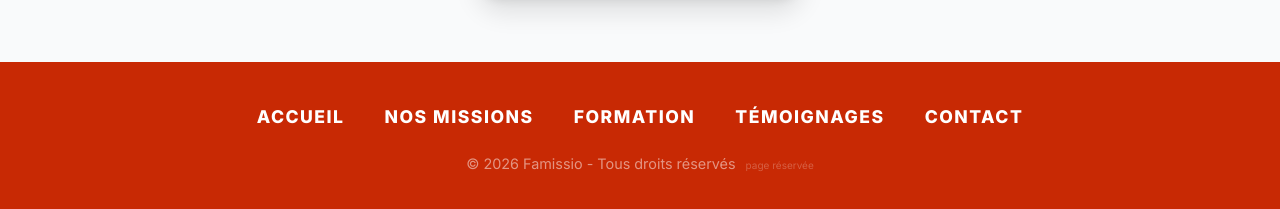
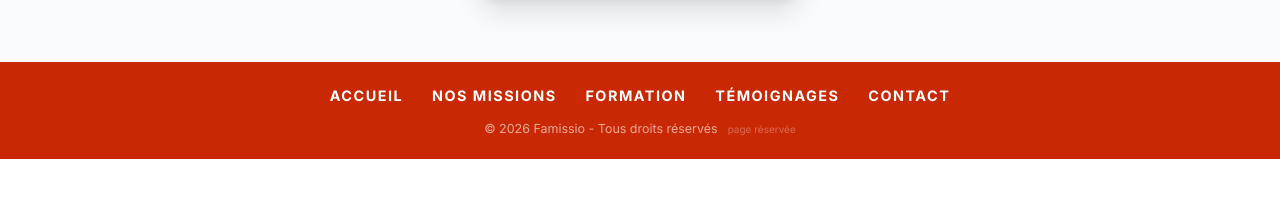
Before and after one commit to anselmecallens-source/famissio-antigravity, a React (Vite) app: page /temoignages in a window 1280 px wide. Shown: the part 3058-3267 px from the top of the page. After the commit the page ends 3217 px from the top, so only its background shows below. Built offline with nearby package versions, Linux system fonts and the light colour scheme.

Commit message:
Hide floating circle menu on desktop and reduce footer navbar size

```diff
--- a/src/components/Navbar.jsx
+++ b/src/components/Navbar.jsx
@@ -130,7 +130,8 @@ const Navbar = () => {
         </ul>
       </nav>
 
-      <div className={`nav-circle ${scrolled || window.innerWidth <= 1200 ? 'visible' : ''}`} style={{ zIndex: 9999 }}>
+      {/* Floating menu button (Mobile only) */}
+      <div className="nav-circle show-on-mobile" style={{ zIndex: 9999 }}>
         <button className="nav-toggle" id="menuToggle" onClick={toggleMenu}>
           <i className={`fas ${menuActive ? 'fa-times' : 'fa-bars'}`}></i>
         </button>
--- a/src/index.css
+++ b/src/index.css
@@ -1627,11 +1627,11 @@ section {
   }
 }
 
-/* FOOTER */
+/* FOOTER (COMPACT) */
 .site-footer {
   background: var(--flame);
   color: white;
-  padding: 2.5rem 5%;
+  padding: 1.25rem 5%;
   text-align: center;
   position: relative;
   z-index: 10;
@@ -1640,8 +1640,8 @@ section {
 .footer-nav {
   display: flex;
   justify-content: center;
-  gap: 2.5rem;
-  margin-bottom: 1.25rem;
+  gap: 1.8rem;
+  margin-bottom: 0.5rem;
   list-style: none;
   flex-wrap: wrap;
 }
@@ -1650,8 +1650,8 @@ section {
   color: white;
   text-decoration: none;
   font-family: 'Inter', sans-serif;
-  font-size: 1.1rem;
-  font-weight: 800;
+  font-size: 0.9rem;
+  font-weight: 700;
   text-transform: uppercase;
   letter-spacing: 1.5px;
   transition: color 0.3s;
@@ -1662,13 +1662,16 @@ section {
 }
 
 .footer-copy {
-  font-size: 0.9rem;
-  opacity: 0.5;
+  font-size: 0.78rem;
+  opacity: 0.6;
   text-align: center;
 }
 
-/* === SMART SCROLL-UP NAVBAR (Desktop Only) === */
+/* === SMART SCROLL-UP NAVBAR & HIDE CIRCLE MENU ON DESKTOP === */
 @media (min-width: 769px) {
+  .nav-circle {
+    display: none !important;
+  }
   .smart-scroll-up-nav {
     position: fixed;
     top: 0;
```
